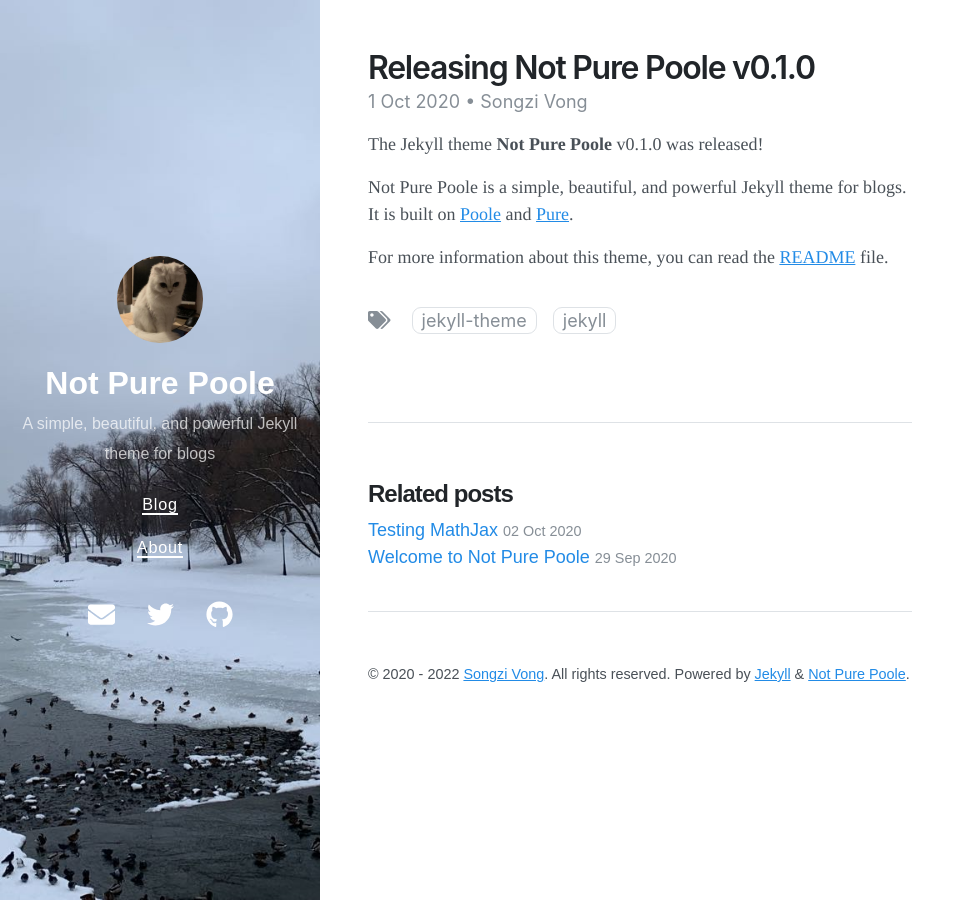
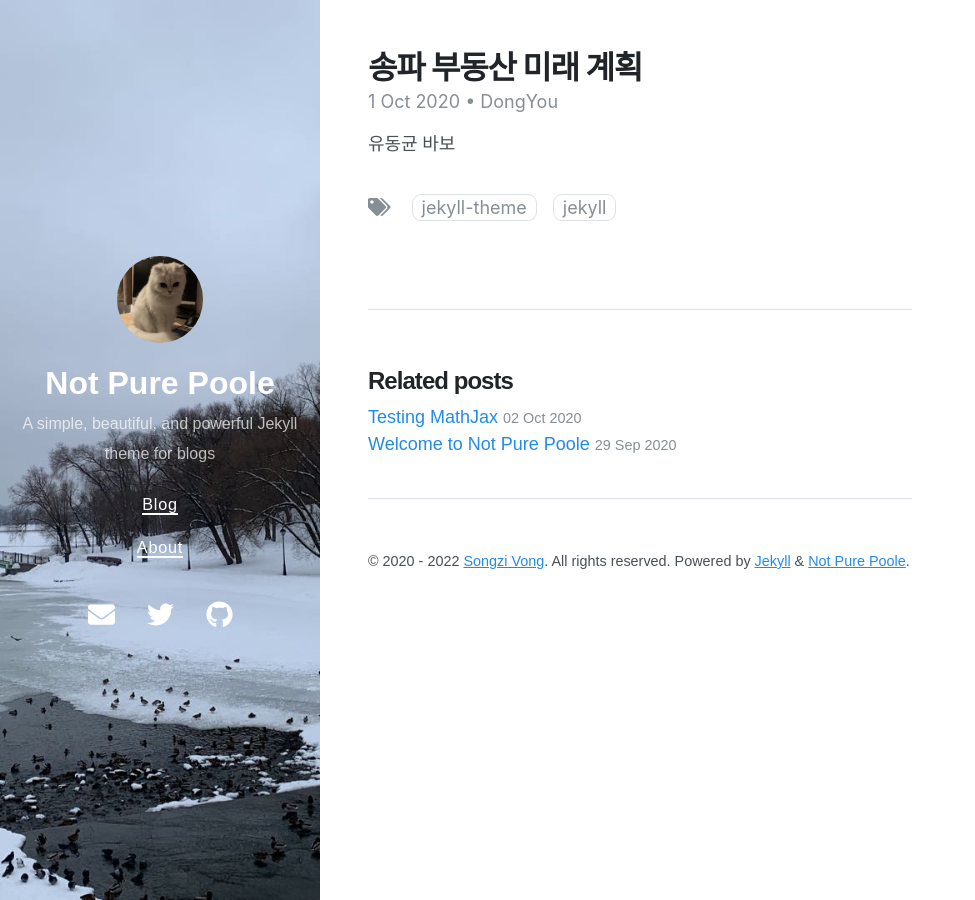
Before and after one commit to DongYou1324/DongYou1324.github.io, a Jekyll site: the page built from _posts/2020-10-01-releasing-not-pure-poole-v0-1-0.md, in a window 1280 px wide. Shown: the whole page, without its empty margins (0-975 px from the left). Built offline with Jekyll 4.4.1, drawn with Linux system fonts in a browser that asks for light colours; nearby versions of some CDN libraries.

Commit message:
Update 2020-10-01-releasing-not-pure-poole-v0-1-0.md

```diff
--- a/_posts/2020-10-01-releasing-not-pure-poole-v0-1-0.md
+++ b/_posts/2020-10-01-releasing-not-pure-poole-v0-1-0.md
@@ -1,14 +1,12 @@
 ---
 layout: post
-title: Releasing Not Pure Poole v0.1.0
-author: Songzi Vong
+title: 송파 부동산 미래 계획
+author: DongYou
 tags:
 - jekyll theme
 - jekyll
 date: 2020-10-01 13:56 +0800
 ---
-The Jekyll theme **Not Pure Poole** v0.1.0 was released!
 
-Not Pure Poole is a simple, beautiful, and powerful Jekyll theme for blogs. It is built on [Poole](https://github.com/poole/poole) and [Pure](https://purecss.io/).
 
-For more information about this theme, you can read the [README](https://github.com/vszhub/not-pure-poole/blob/master/README.md) file.
+유동균 바보
```
